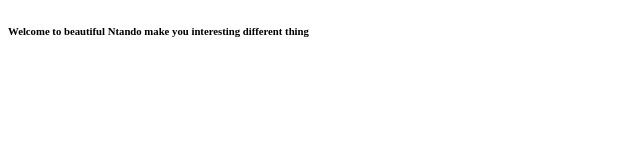
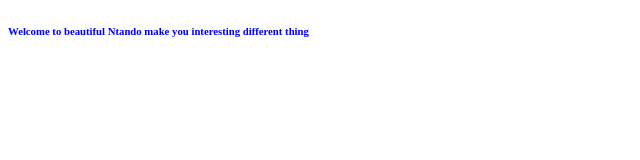
Before and after one commit to Fortunate05/Ntando, a plain HTML site: page index.html in a window 1280 px wide. Shown: the whole page, without its empty margins (0-640 px from the left). Drawn offline with Linux system fonts and the light colour scheme.

Commit message:
add blue font color to h6

```diff
--- a/style.css
+++ b/style.css
@@ -0,0 +1,4 @@
+h6
+{
+    color: blue;
+}
```
Also changed, not shown: index.html (+2 -0 lines).
